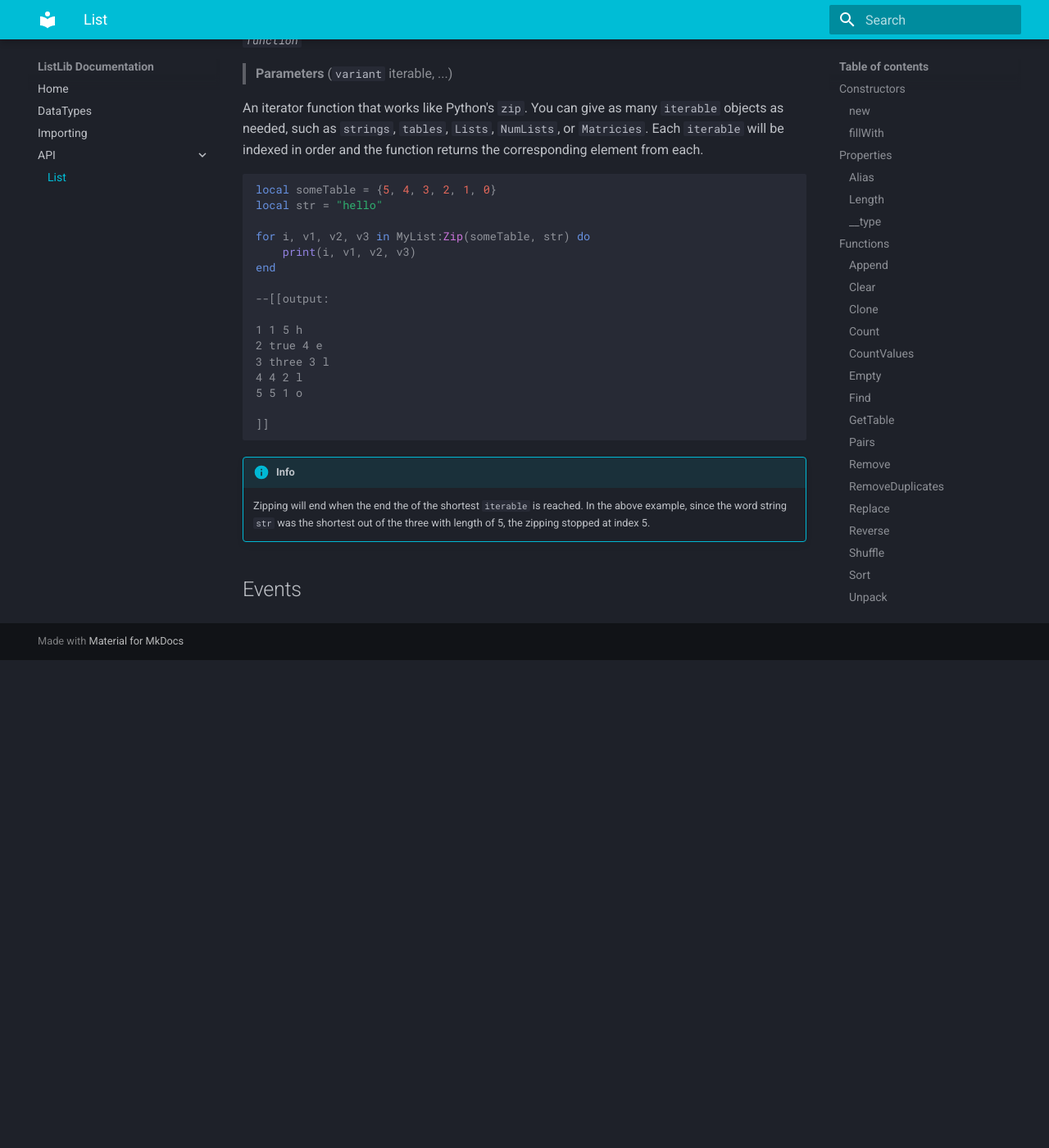
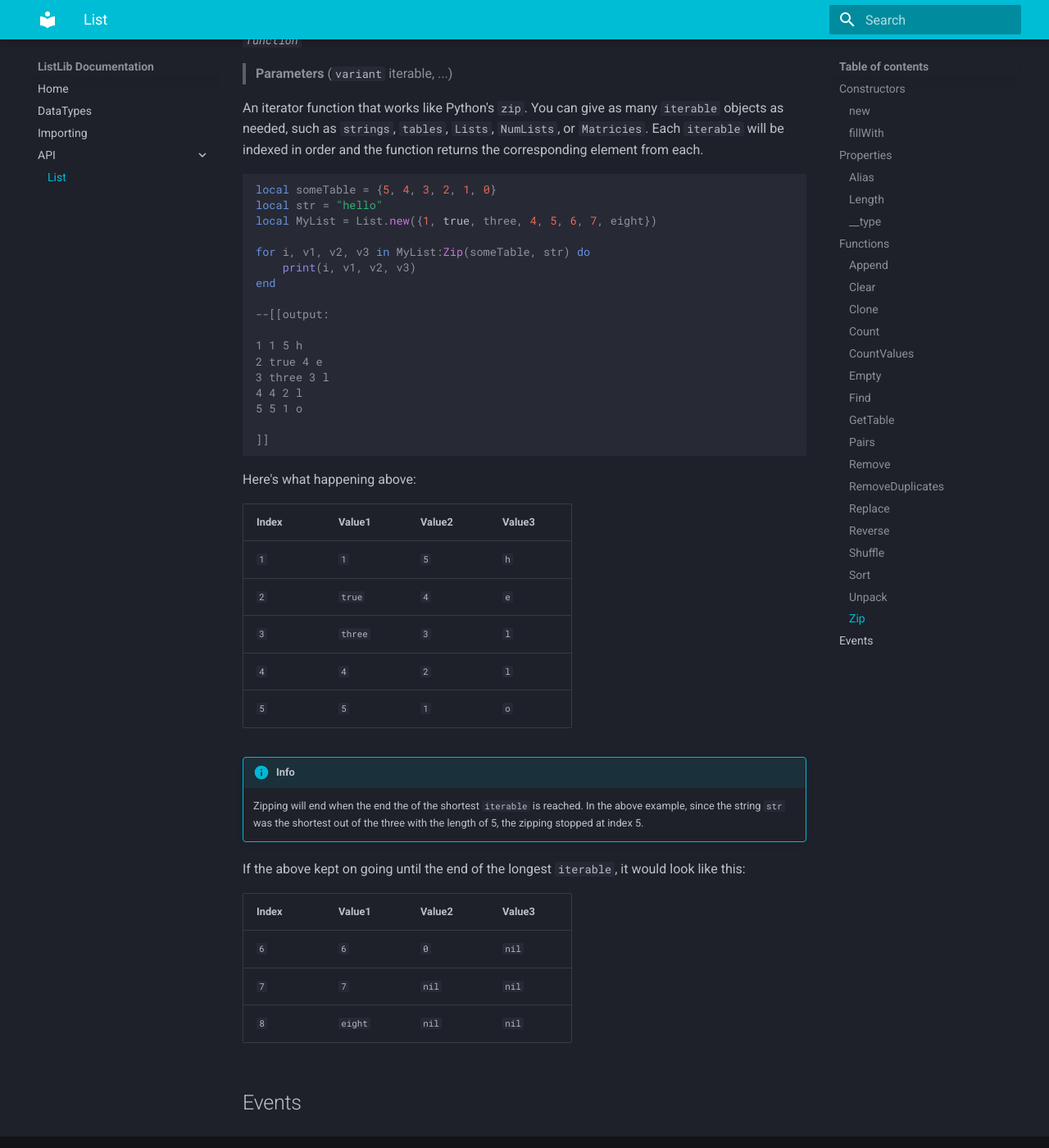
Before and after one commit to krishpatel2067/ListLib, an MkDocs documentation site: the page built from docs/list.md, in a window 1280 px wide and 1400 px high, scrolled down 7041 px. Shown: the whole window at 82% size. Built offline with MkDocs 1.6.1 and Material for MkDocs 9.7.7, drawn with Linux system fonts in a browser that asks for light colours; before the commit the page ends 7846 px from its top, so only the background shows below that; some of the changed text lies outside the part shown.

Commit message:
data tables

````diff
--- a/docs/list.md
+++ b/docs/list.md
@@ -270,6 +270,7 @@ An iterator function that works like Python's `zip`. You can give as many `itera
 ```lua
 local someTable = {5, 4, 3, 2, 1, 0}
 local str = "hello"
+local MyList = List.new({1, true, three, 4, 5, 6, 7, eight})
 
 for i, v1, v2, v3 in MyList:Zip(someTable, str) do
     print(i, v1, v2, v3)
@@ -285,8 +286,26 @@ end
 
 ]]
 ```
+Here's what happening above:
+
+|Index|Value1|Value2|Value3|
+|---|---|---|---|
+|`1`|`1`|`5`|`h`|
+|`2`|`true`|`4`|`e`|
+|`3`|`three`|`3`|`l`|
+|`4`|`4`|`2`|`l`|
+|`5`|`5`|`1`|`o`|
+
 
 !!! info
-    Zipping will end when the end the of the shortest `iterable` is reached. In the above example, since the word string `str` was the shortest out of the three with length of 5, the zipping stopped at index 5.
+    Zipping will end when the end the of the shortest `iterable` is reached. In the above example, since the string `str` was the shortest out of the three with the length of 5, the zipping stopped at index 5.
+
+If the above kept on going until the end of the longest `iterable`, it would look like this:
+
+|Index|Value1|Value2|Value3|
+|---|---|---|---|
+|`6`|`6`|`0`|`nil`|
+|`7`|`7`|`nil`|`nil`|
+|`8`|`eight`|`nil`|`nil`|
 
 ## Events
````
Also changed, not shown: other parts of docs/list.md (+1 -1 lines).
